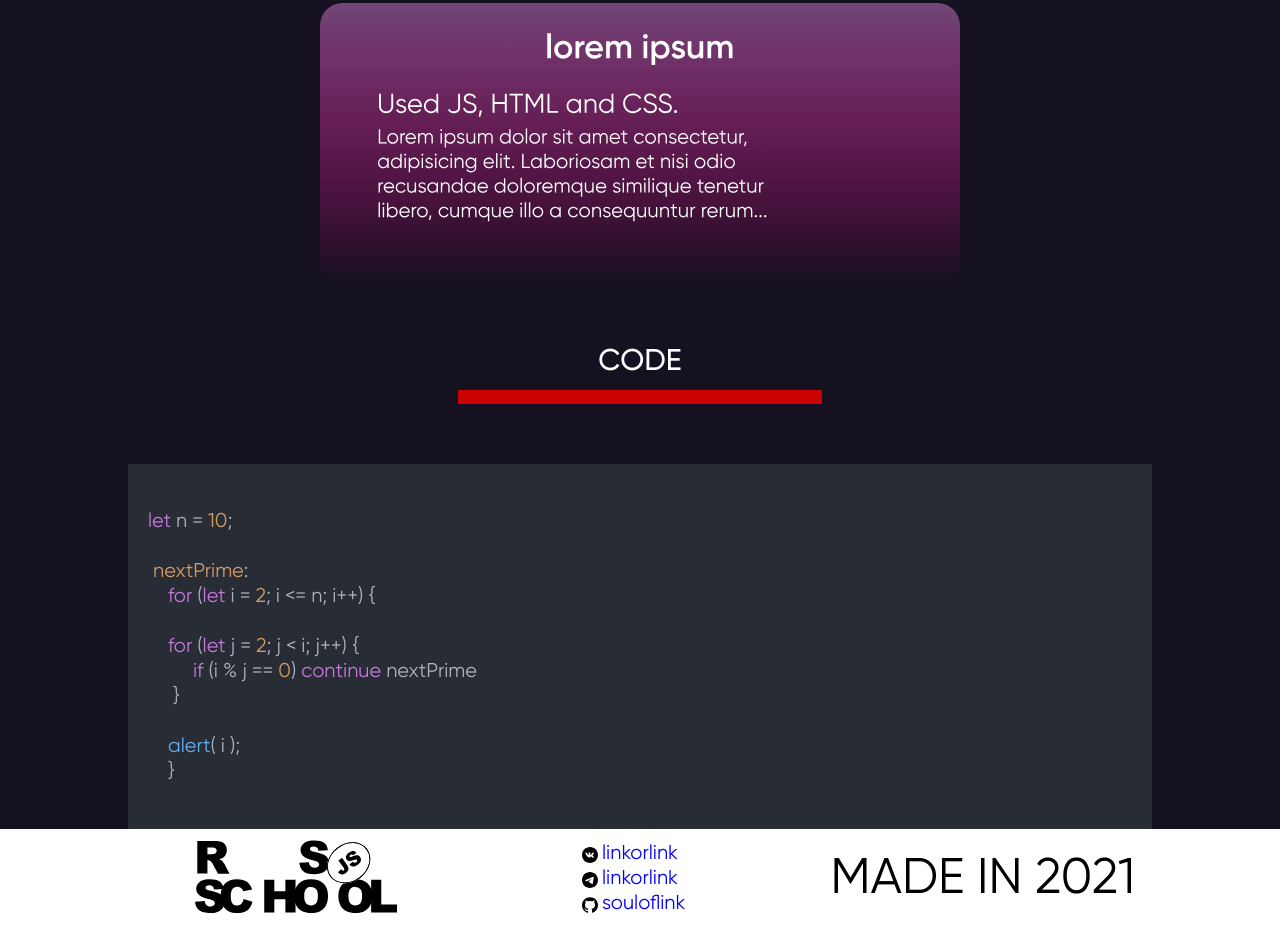
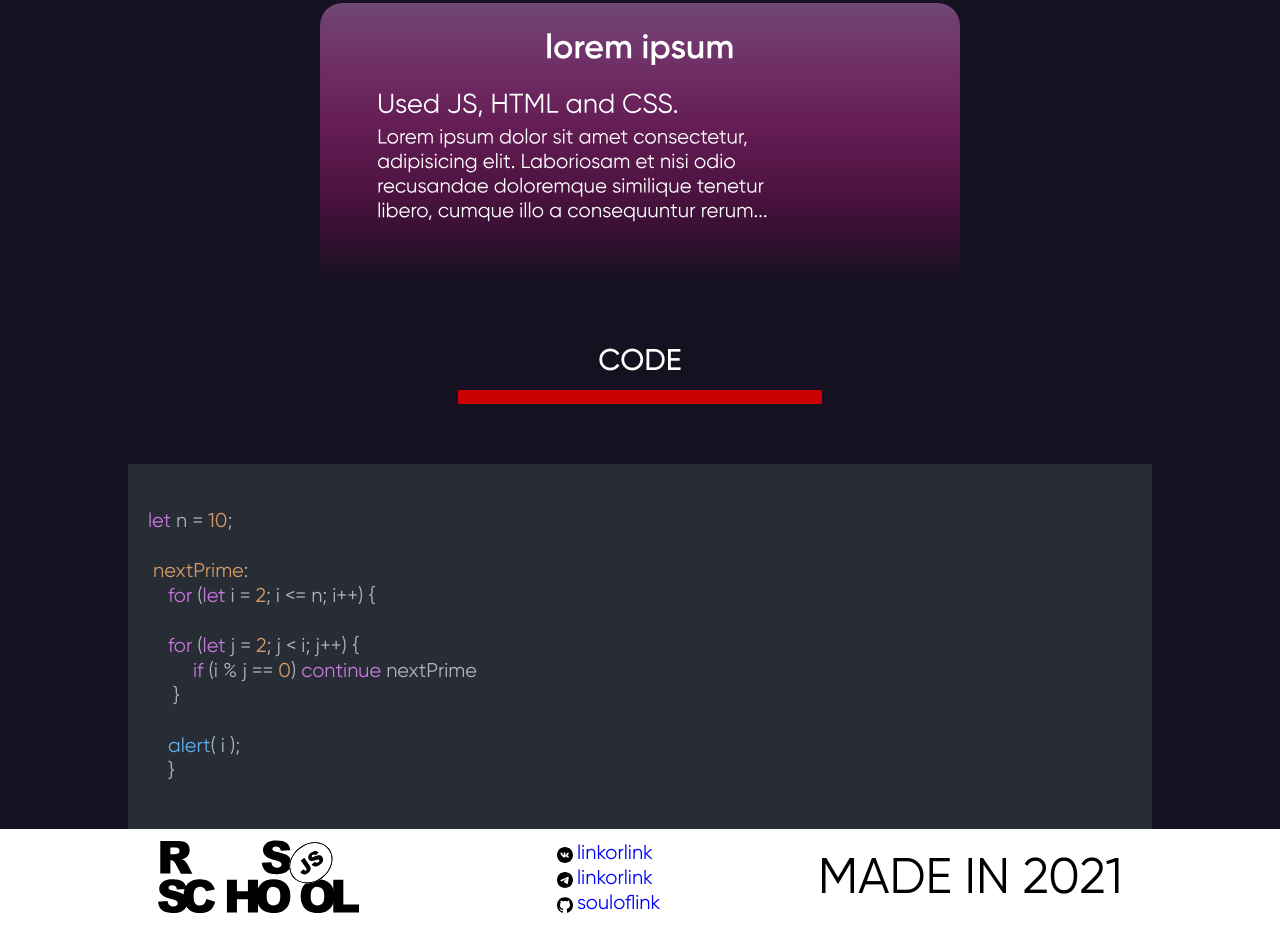
Before and after one commit to souloflink/rsschool-cv, a plain HTML site: page index.html in a window 1280 px wide. Shown: the part 2122-3051 px from the top of the page. Drawn offline with Linux system fonts and the light colour scheme.

```diff
--- a/styles.css
+++ b/styles.css
@@ -184,7 +184,6 @@
 
 .footer__logo-rs-school {
     height: 75px;
-    margin: auto 0px auto 50px;
 }
 
 .footer_contacts {
```
